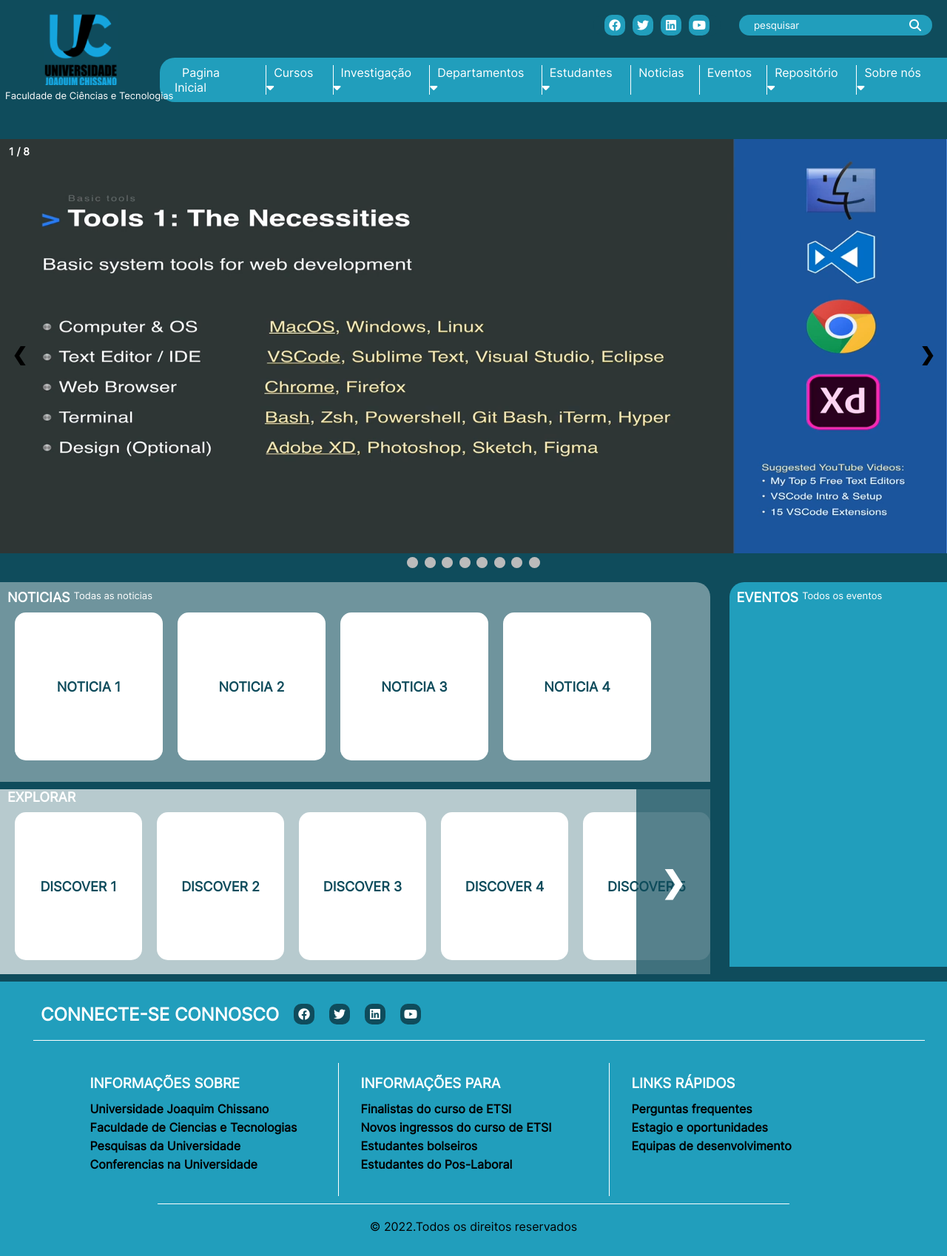
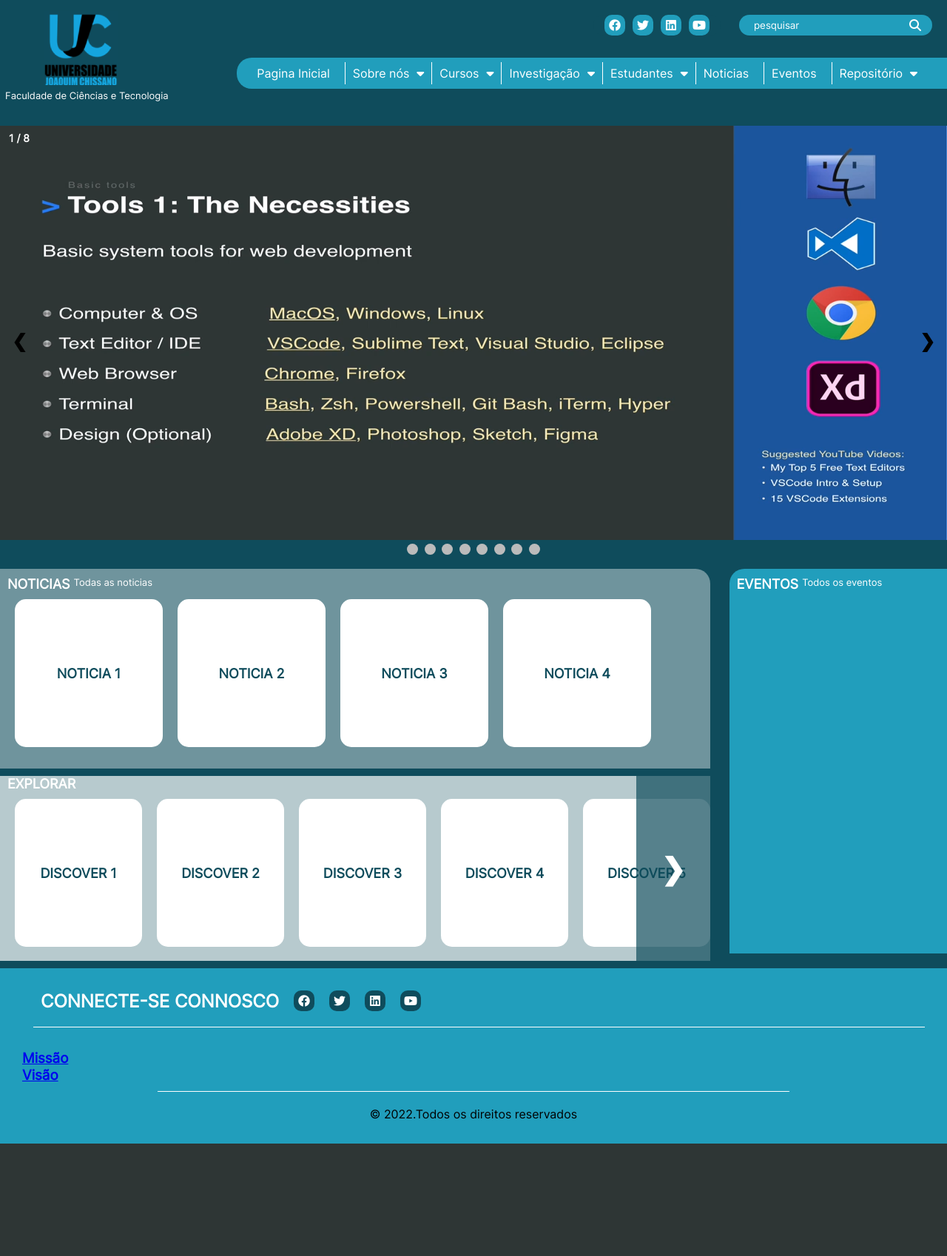
Before and after one commit to Jay-Ubisse/portal-fct, a PHP site: page / in a window 1280 px wide. Shown: the whole page at 74% size. After the commit the page ends 1546 px from the top, so only its background shows below. Run offline with PHP 8.4, Linux system fonts and the light colour scheme.

Commit message:
reorganizando o menu e criando a pagina "about"

```diff
--- a/assets/css/global.css
+++ b/assets/css/global.css
@@ -83,28 +83,16 @@ header > section > div > input {
 ::-ms-input-placeholder { /*Para Microsoft Edge*/
     color: #FFFFFF;
 }
-header > section > div > img {
-    width: 1.5rem;
-    height: 1.5rem;
-    margin-top: 3px;
-    cursor: pointer;
-  }
-header > section > h3 {
-    margin: 15px 15px 0 0;
-}
-header > section > h3 > a {
-    color: #FFFFFF;
-    text-decoration: none;
-}
 
 /*Estilos para o menu*/
 header > nav {
     display: flex;
     justify-content: right;
+    padding: 0;
 }
 header > nav > ul {
     margin-top: 30px;
-    padding: 10px 20px;
+    padding: 6px 0;
     color: #FFFFFF;
     font-size: medium;
     background-color: #219ebc;
@@ -113,9 +101,13 @@ header > nav > ul {
     list-style-type: none;
     gap: 10px;
     justify-content: right;
-    width: 80%;
+    width: 75%;
+    height: 100%;
     border-top-left-radius: 20px;
     border-bottom-left-radius: 20px;
+}
+header > nav > ul > li {
+    padding: 5px 0;
 }
 .dropdown {
     position: relative;
@@ -124,7 +116,7 @@ header > nav > ul {
 .dropdown ul {
     display: none;
     position: absolute;
-    top: 25px;
+    top: 32px;
     left: -10px;
     z-index: 2000;
     padding: 0 0 5px;
@@ -135,11 +127,14 @@ header > nav > ul {
     min-width: 250px;
 }
 .dropdown:nth-child(2) ul {
-    min-width: 200px;
+    min-width: 300px;
 }
-.dropdown:nth-child(9) ul {
-    left: -150px;
+.dropdown:nth-child(8) ul {
+    left: -130px;
     min-width: 300px;
+}
+.dropdown:last-child {
+    margin-right: 40px;
 }
 .dropdown li {
     display: block;
@@ -150,6 +145,7 @@ header > nav > ul {
 .dropdown li + li {
     border-top-style: solid;
     border-width: thin;
+    border-color: lightgray;
 }
 .dropdown:hover ul {
     display: block;
--- a/index.html
+++ b/index.html
@@ -18,7 +18,7 @@
     <header>
         <section id="logo">
             <img src="./assets/img/logo.png">
-            <p>Faculdade de Ciências e Tecnologias</p>
+            <p>Faculdade de Ciências e Tecnologia</p>
         </section>
         <section>
             <div id="social-media-header">
@@ -33,8 +33,18 @@
             </div>
         </section>
         <nav>
-            <ul id="nav">
+            <ul>
                 <li><a href="#">Pagina Inicial</a></li>
+                <li class="dropdown">
+                    <a href="#">Sobre nós</a><i class="fa-solid fa-caret-down"></i>
+                    <ul>
+                        <li><a href="./pages/about/">Quem somos?</a></li>
+                        <li><a href="#about">Missão, Visão e Valores</a></li>
+                        <li><a href="#">Estrutura orgânica</a></li>
+                        <li><a href="#">Regulamento</a></li>
+                        <li><a href="#">Equipe de desenvolvimento do Site</a></li>
+                    </ul>
+                </li>
                 <li class="dropdown">
                     <a href="#">Cursos</a><i class="fa-solid fa-caret-down"></i>
                     <ul>
@@ -50,18 +60,10 @@
                     </ul>
                 </li>
                 <li class="dropdown">
-                    <a href="#">Departamentos</a><i class="fa-solid fa-caret-down"></i>
-                    <ul>
-                        <li><a href="#">Departamentos académicos</a></li>
-                        <li><a href="#">Departamentos académicos</a></li>
-                    </ul>
-                </li>
-                <li class="dropdown">
                     <a href="#">Estudantes</a><i class="fa-solid fa-caret-down"></i>
                     <ul>
                         <li><a href="#">Núcleo dos estudantes</a></li>
                         <li><a href="#">Guia de estudante</a></li>
-                        <li><a href="#">Regulamento</a></li>
                     </ul>
                 </li>
                 <li><a href="#">Noticias</a></li>
@@ -71,14 +73,6 @@
                     <ul>
                         <li><a href="#">Calendário de defesas</a></li>
                         <li><a href="#">Trabalhos de conclusão do curso</a></li>
-                    </ul>
-                </li>
-                <li class="dropdown">
-                    <a href="#">Sobre nós</a><i class="fa-solid fa-caret-down"></i>
-                    <ul>
-                        <li><a href="#">Missão, Visão e Valores</a></li>
-                        <li><a href="#">Estrutura orgânica</a></li>
-                        <li><a href="#">Equipe de desenvolvimento do Site</a></li>
                     </ul>
                 </li>
             </ul>
@@ -187,33 +181,13 @@
                 <div class="social-media-redes"> <i class="fa-brands fa-linkedin"></i></div>
                 <div class="social-media-redes"><i class="fa-brands fa-youtube"></i></div>
             </div>
-            <div class="seccao-info">
-                <div class="info">
-                    <h3><a href="#">Informações sobre</a></h3>
-                    <ul>
-                        <li>Universidade Joaquim Chissano</li>
-                        <li>Faculdade de Ciencias e Tecnologias </li>
-                        <li>Pesquisas da Universidade</li>
-                        <li>Conferencias na Universidade</li>
-                    </ul>
+            <div class="about-section" id="about">
+                <div class="mission">
+                    <h3><a href="#">Missão</a></h3>
                 </div>
-                <div class="info">
-                    <h3><a href="#">Informações para</a></h3>
-                    <ul>
-                        <li>Finalistas do curso de ETSI</li>
-                        <li>Novos ingressos do curso de ETSI</li>
-                        <li>Estudantes bolseiros</li>
-                        <li>Estudantes do Pos-Laboral</li>
-                    </ul>
-                </div>
-                <div class="info">
-                    <h3><a href="#">Links rápidos</a></h3>
-                    <ul>
-                        <li>Perguntas frequentes</li>
-                        <li>Estagio e oportunidades</li>
-                        <li>Equipas de desenvolvimento</li>
+                <div class="vision">
+                    <h3><a href="#">Visão</a></h3>
 
-                    </ul>
                 </div>
             </div>
             <div class="copyright">
```
Also changed, not shown: pages/about/index.html (added).
